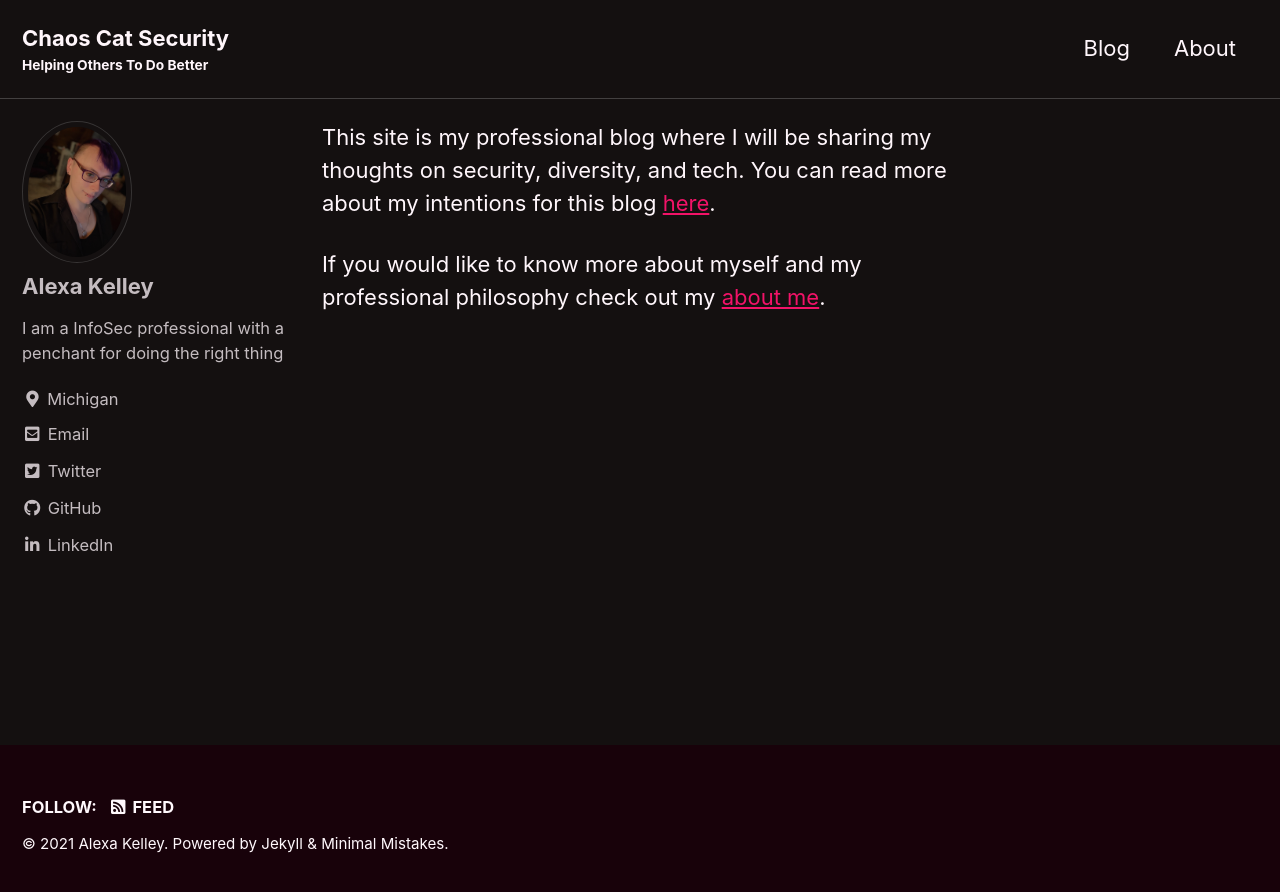
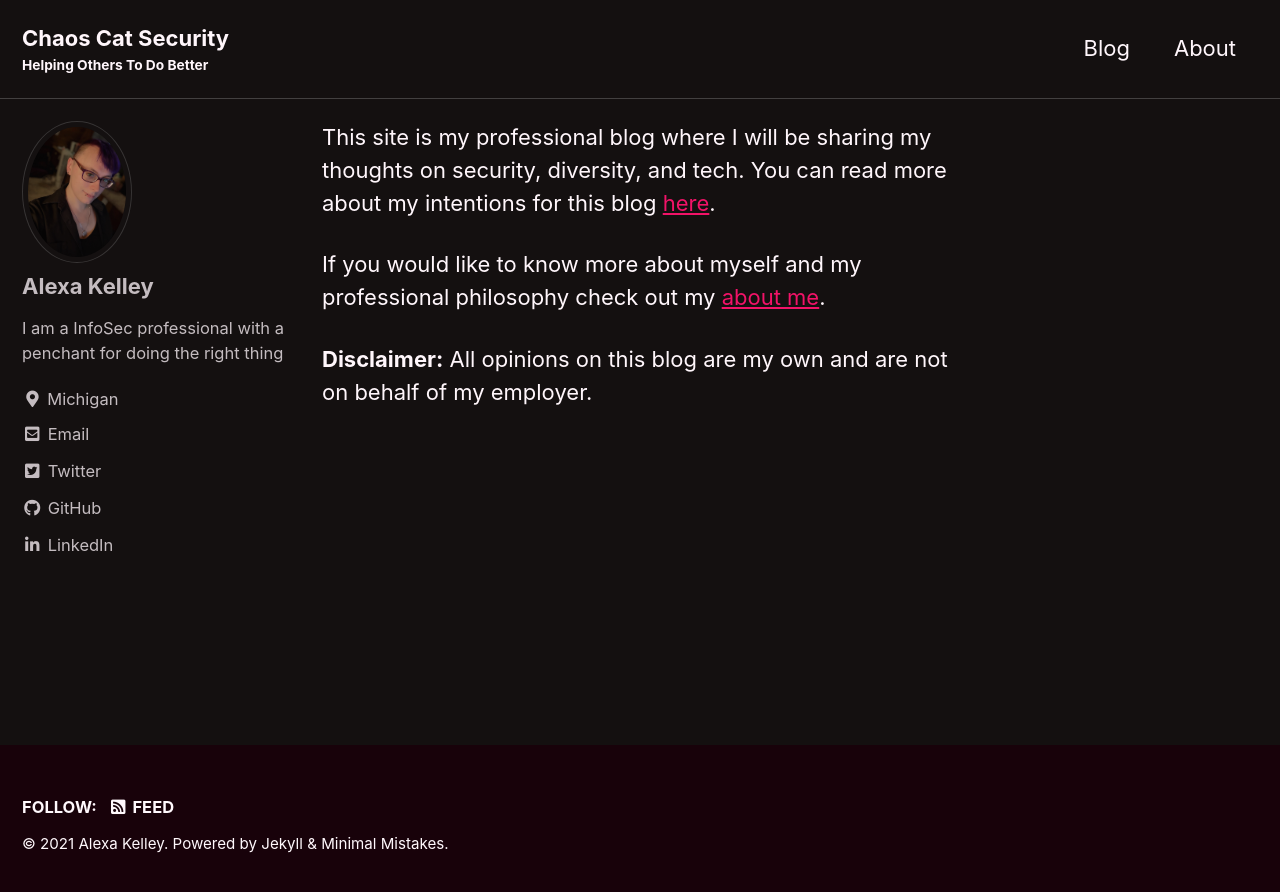
Before and after one commit to AlexaKelley/AlexaKelley, a Jekyll site: the page built from index.md, in a window 1280 px wide. Shown: the top 892 px of the page. Built offline with Jekyll 4.4.1, drawn with Linux system fonts in a browser that asks for light colours; cached includes are drawn as plain includes.

Commit message:
adding disclaimer to landing page

```diff
--- a/index.md
+++ b/index.md
@@ -6,3 +6,5 @@ author_profile: true
 This site is my professional blog where I will be sharing my thoughts on security, diversity, and tech. You can read more about my intentions for this blog [here](/introduction/time-to-work/).
 
 If you would like to know more about myself and my professional philosophy check out my [about me](/about/).
+
+**Disclaimer:** All opinions on this blog are my own and are not on behalf of my employer.
```
